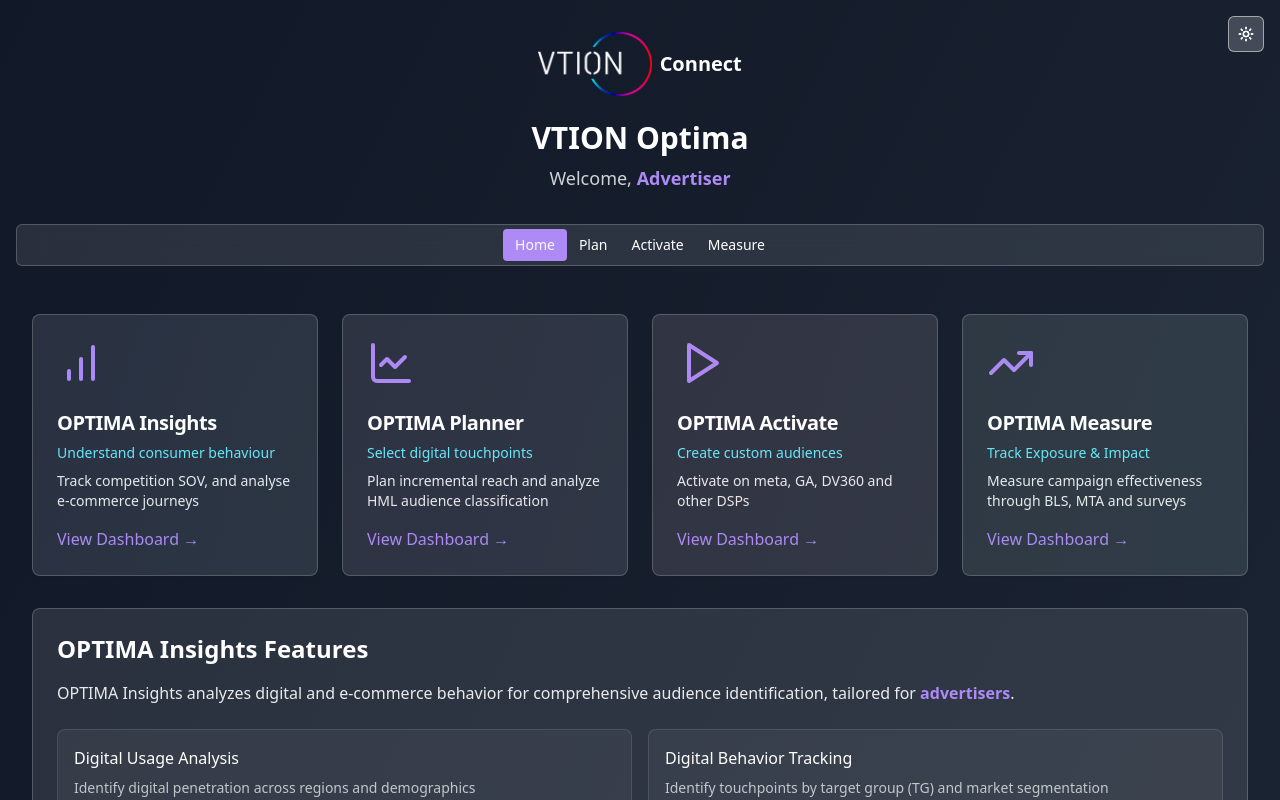
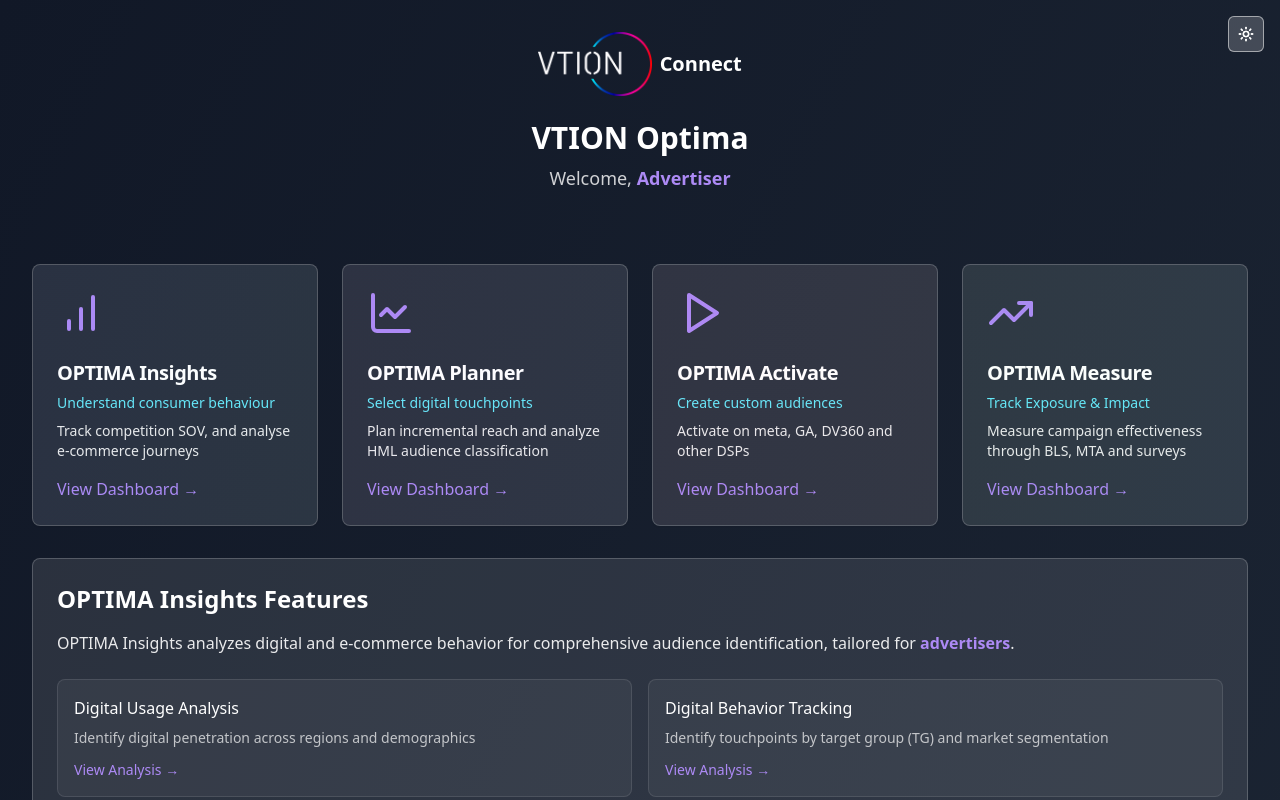
Before and after one commit to adityac7/vtion-optima-ui-tool, a React (Vite) app: page /dashboard in a window 1280 px wide. Shown: the top 800 px of the page. Built offline with nearby package versions, Linux system fonts and the light colour scheme.

Commit message:
Remove header ribbon tabs
Remove the home, plan, activate, and measure tabs from the header ribbon.

```diff
--- a/src/pages/Dashboard.tsx
+++ b/src/pages/Dashboard.tsx
@@ -1,7 +1,6 @@
 
 import { useState, useEffect } from "react";
 import { useSearchParams } from "react-router-dom";
-import { Tabs, TabsContent, TabsList, TabsTrigger } from "@/components/ui/tabs";
 import HomeSection from "@/components/dashboard/HomeSection";
 import PlanSection from "@/components/dashboard/PlanSection";
 import ImpactSection from "@/components/dashboard/ImpactSection";
@@ -11,7 +10,7 @@ import { ThemeToggle } from "@/components/ui/theme-toggle";
 const Dashboard = () => {
   const [searchParams] = useSearchParams();
   const [userType, setUserType] = useState<string>("advertiser");
-  const [activeTab, setActiveTab] = useState<string>("home");
+  const [activeSection, setActiveSection] = useState<string>("home");
   const [showMeasureForm, setShowMeasureForm] = useState(false);
 
   useEffect(() => {
@@ -20,18 +19,6 @@ const Dashboard = () => {
       setUserType(type);
     }
   }, [searchParams]);
-
-  const handleTabChange = (value: string) => {
-    if (value === "activate") {
-      window.open("https://proddashboard.vtion.in/adhoc_requests/", "_blank");
-      return;
-    }
-
-    setActiveTab(value);
-    if (value === "impact") {
-      setShowMeasureForm(false);
-    }
-  };
 
   return (
     <div className="flex flex-col min-h-screen bg-gradient-to-br from-gray-900 to-gray-800">
@@ -56,68 +43,9 @@ const Dashboard = () => {
         </header>
 
         <div className="flex-1 overflow-auto">
-          <Tabs value={activeTab} className="w-full" onValueChange={handleTabChange}>
-            <TabsList className="bg-white/10 backdrop-blur-md border border-white/20 w-full h-auto flex flex-wrap mb-8">
-              <TabsTrigger value="home" className="data-[state=active]:bg-vtion-purple text-white">Home</TabsTrigger>
-              <TabsTrigger value="plan" className="data-[state=active]:bg-vtion-purple text-white">Plan</TabsTrigger>
-              <TabsTrigger value="activate" className="data-[state=active]:bg-vtion-purple text-white">Activate</TabsTrigger>
-              <TabsTrigger value="impact" className="data-[state=active]:bg-vtion-purple text-white">Measure</TabsTrigger>
-            </TabsList>
-
-            <div className="mt-6 p-4">
-              <TabsContent value="home" className="mt-0">
-                <HomeSection userType={userType} />
-              </TabsContent>
-
-              <TabsContent value="plan" className="mt-0">
-                <PlanSection userType={userType} />
-              </TabsContent>
-
-              <TabsContent value="activate" className="mt-0">
-                {/* This content won't be shown since we're redirecting */}
-              </TabsContent>
-
-              <TabsContent value="impact" className="mt-0">
-                {showMeasureForm ? (
-                  <MeasureForm />
-                ) : (
-                  <div className="space-y-6">
-                    <div className="grid grid-cols-1 md:grid-cols-3 gap-6">
-                      {[
-                        {
-                          title: "Brand Lift Survey",
-                          description: "Measure the impact of your campaign on brand perception",
-                          icon: "📈"
-                        },
-                        {
-                          title: "Multi-Touch Attribution",
-                          description: "Analyze touchpoint contribution to conversions",
-                          icon: "👆"
-                        },
-                        {
-                          title: "Custom Surveys",
-                          description: "Create custom research to understand consumer behavior",
-                          icon: "📊"
-                        }
-                      ].map((option, index) => (
-                        <div
-                          key={index}
-                          onClick={() => setShowMeasureForm(true)}
-                          className="bg-white/10 backdrop-blur-md border border-white/20 p-6 rounded-lg cursor-pointer hover:bg-white/20 transition duration-300"
-                        >
-                          <div className="text-4xl mb-4">{option.icon}</div>
-                          <h3 className="text-xl font-bold text-white mb-2">{option.title}</h3>
-                          <p className="text-white/70">{option.description}</p>
-                          <div className="mt-4 text-vtion-purple">Request Now →</div>
-                        </div>
-                      ))}
-                    </div>
-                    <ImpactSection />
-                  </div>
-                )}
-              </TabsContent>
-            </div>
-          </Tabs>
+          <div className="mt-6 p-4">
+            <HomeSection userType={userType} />
+          </div>
         </div>
       </div>
 
```
